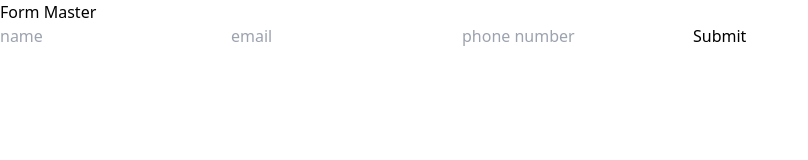
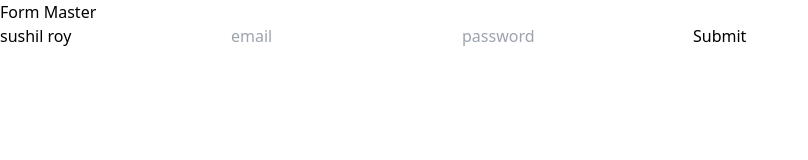
Before and after one commit to Sushil500530/Form_Master_Projects, a React (Vite) app: page / in a window 1280 px wide. Shown: the top 160 px of the page, without its empty margins (0-808 px from the left). Built offline with nearby package versions, Linux system fonts and the light colour scheme.

Commit message:
controlled element by the input field

```diff
--- a/src/App.jsx
+++ b/src/App.jsx
@@ -1,6 +1,7 @@
 
 import './App.css'
-import SimpleForm from './components/simpleForm/SimpleForm'
+import StateFulForm from './components/stateFulform/StateFulForm'
+// import SimpleForm from './components/simpleForm/SimpleForm'
 
 function App() {
 
@@ -9,7 +10,8 @@ function App() {
     <>
 
       <h1>Form Master</h1>
-      <SimpleForm></SimpleForm>
+      {/* <SimpleForm></SimpleForm> */}
+      <StateFulForm></StateFulForm>
     </>
   )
 }
--- /dev/null
+++ b/src/components/stateFulform/StateFulForm.jsx
@@ -0,0 +1,58 @@
+import { useState } from "react";
+
+
+const StateFulForm = () => {
+    const [name,setName] = useState('sushil roy') ;
+    const [email,setEmail] = useState(null) ;
+    const [password,setPassword] = useState(null) ;
+    // validation korar jonno
+    const [error,setError] = useState('') ;
+
+    const handleSubmit =(e) =>{
+        e.preventDefault() ;
+        if(password.length < 6){
+            setError('password must be 6 characters or longer')
+        }
+        else{
+            setError('')
+            console.log(name,email,password);
+        }
+
+
+    }
+    const handleNameChange = e =>{
+        setName(e.target.value)
+    }
+
+    const handleFormChange = e =>{
+        // console.log(e.target.value);
+        setEmail(e.target.value);
+    }
+    const handlePasswordChange = e =>{
+        setPassword(e.target.value)
+    }
+    // console.log(email);
+    // console.log(password);
+    return (
+        <div className="ml-12">
+            <form onSubmit={handleSubmit} >
+                <input  value={name} onChange={handleNameChange} className="border block border-black" type="text" name="name" placeholder="name" />
+
+                <input onChange={handleFormChange} className="border block my-2 border-black" type="email" name="email" placeholder="email" />
+
+                <input onChange={handlePasswordChange} className="border my-2 border-black" type="password" name="password" placeholder="password" required />
+
+                <button className="py-2 px-5 border rounded-md block bg-lime-600 hover:bg-transparent hover:border-lime-600 hover:text-lime-600" >Submit</button>
+                {
+                    error && `${error}'`
+                }
+            </form>
+        </div>
+    );
+};
+/**
+ * 1. use individual field state for each field
+ * 2.
+ */
+
+export default StateFulForm;
```
